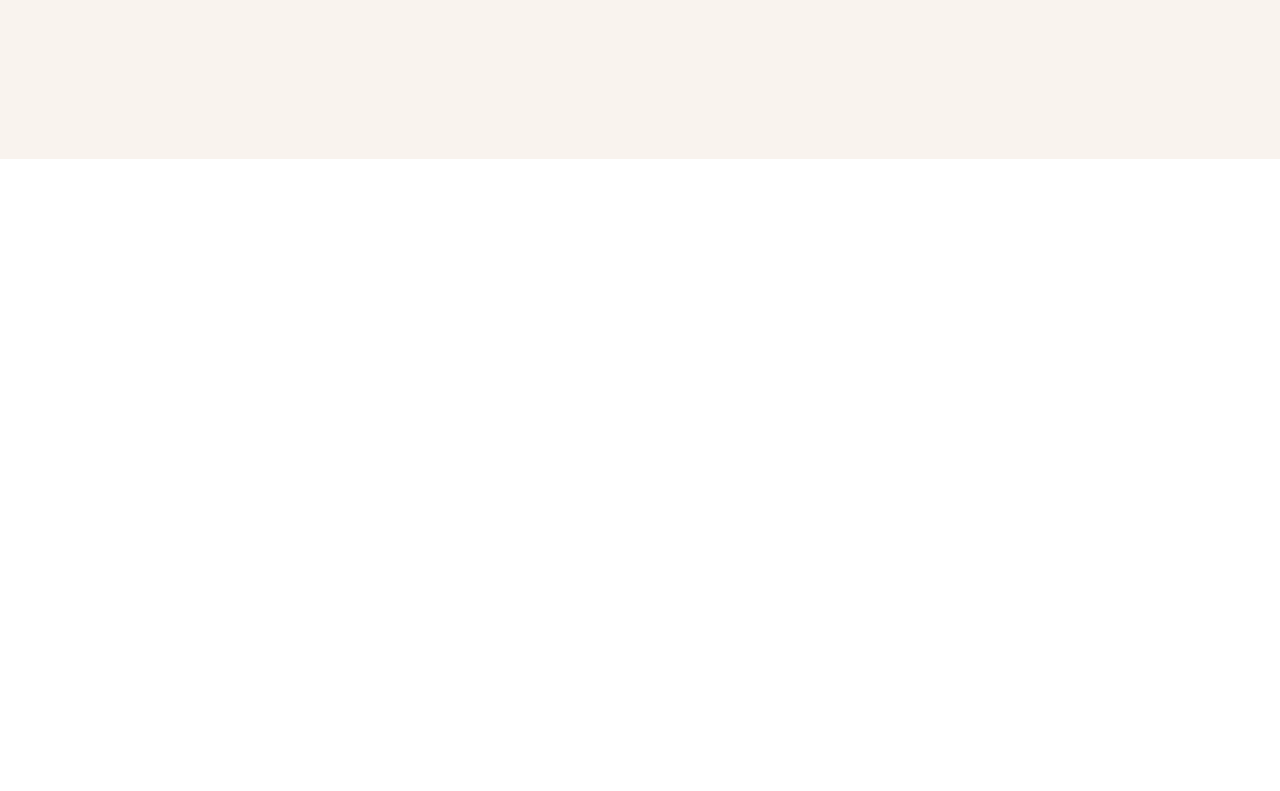
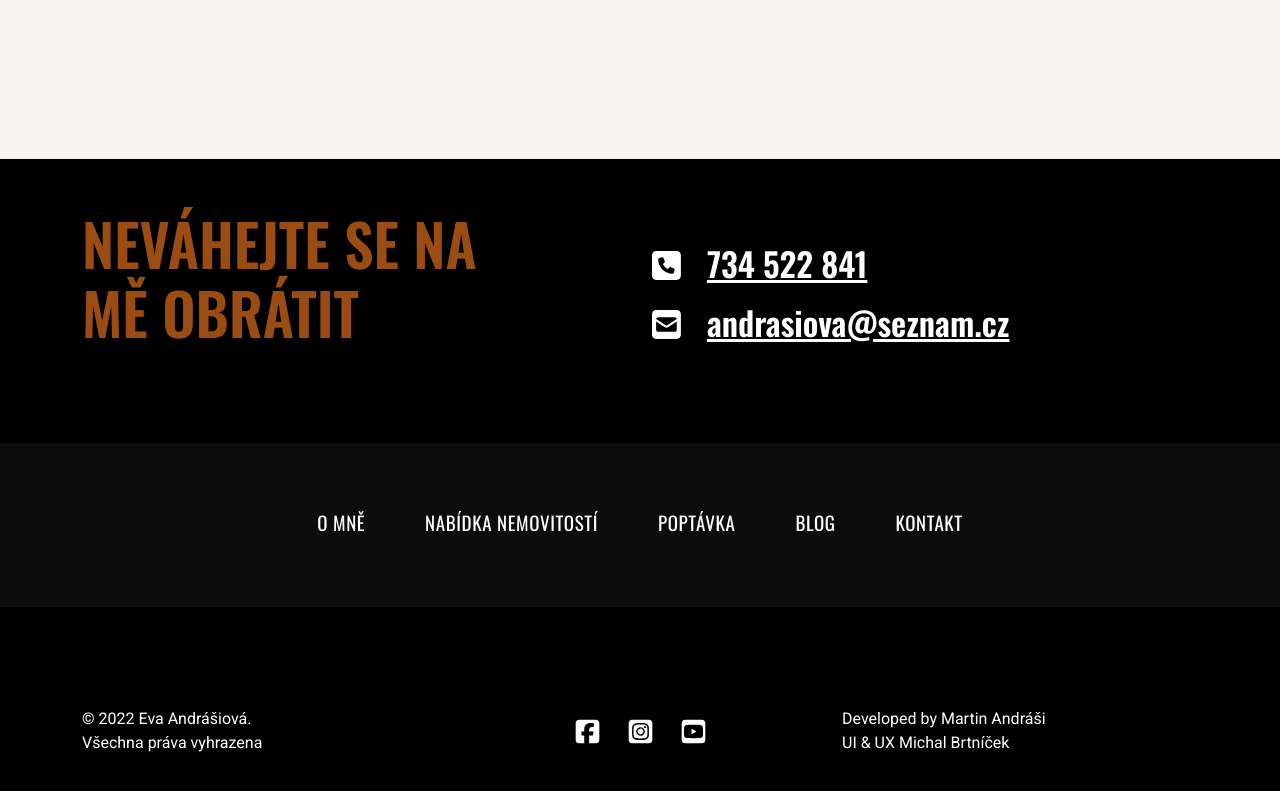
Before and after one commit to Guteres007/andrasiova-frontend-next-js, a Next.js app: page / in a window 1280 px wide. Shown: the part 4769-5560 px from the top of the page. Before the commit the page ends 4928 px from the top, so only its background shows below. Built offline with nearby package versions, Linux system fonts and the light colour scheme.

Commit message:
property offers and homepage

```diff
--- a/components/Base-layout.js
+++ b/components/Base-layout.js
@@ -1,5 +1,6 @@
 import Head from 'next/head'
 import Header from "./Header";
+import Footer from "./Footer";
 
 export default function BaseLayout({ children }) {
   return (
@@ -9,6 +10,7 @@ export default function BaseLayout({ children }) {
       </Head>
          <Header/>
          {children}
+        <Footer/>
       </>
   )
 }
--- /dev/null
+++ b/components/Footer.js
@@ -0,0 +1,141 @@
+import {useMemo} from "react";
+import {Col, Container, Row} from "react-bootstrap";
+import styles from '../styles/components/footer.module.scss'
+import {FontAwesomeIcon} from '@fortawesome/react-fontawesome'
+import {faPhoneSquare, faEnvelopeSquare,} from "@fortawesome/free-solid-svg-icons";
+import {faFacebookSquare, faYoutubeSquare, faInstagramSquare} from "@fortawesome/free-brands-svg-icons";
+import Link from "next/link";
+
+
+export default function Footer() {
+    const year = new Date().getFullYear();
+    return (
+        <div className={styles.footer}>
+            <div className={styles.ctaSection}>
+                <Container>
+                    <Row>
+                        <Col xl={6}>
+                            <strong className={styles.title}>
+                                Neváhejte se na <br/>
+                                mě obrátit
+                            </strong>
+                        </Col>
+                        <Col xl={6}>
+                            <ul className={styles.contactSection}>
+                                <li>
+                                    <Link href={'/pryc'}>
+                                        <a>
+                                            <FontAwesomeIcon className={'text-white'} color={"white"}
+                                                             icon={faPhoneSquare}/>
+                                            <span>734 522 841</span>
+                                        </a>
+                                    </Link>
+                                </li>
+                                <li>
+                                    <Link href={'/pryc'}>
+                                        <a>
+                                            <FontAwesomeIcon className={'text-white'} icon={faEnvelopeSquare}/>
+                                            <span>andrasiova@seznam.cz</span>
+                                        </a>
+                                    </Link>
+                                </li>
+                            </ul>
+                        </Col>
+
+                    </Row>
+                </Container>
+            </div>
+
+            <div className={styles.linkSection}>
+                <Container>
+                    <Row>
+                        <Col>
+                            <ul>
+                                <li>
+                                    <Link href={'/pryc'}>
+                                        <a>
+                                            O mně
+                                        </a>
+                                    </Link>
+                                </li>
+                                <li>
+                                    <Link href={'/pryc'}>
+                                        <a>
+                                            Nabídka nemovitostí
+                                        </a>
+                                    </Link>
+                                </li>
+                                <li>
+                                    <Link href={'/pryc'}>
+                                        <a>
+                                            Poptávka
+                                        </a>
+                                    </Link>
+                                </li>
+                                <li>
+                                    <Link href={'/pryc'}>
+                                        <a>
+                                            Blog
+                                        </a>
+                                    </Link>
+                                </li>
+                                <li>
+                                    <Link href={'/pryc'}>
+                                        <a>
+                                            Kontakt
+                                        </a>
+                                    </Link>
+                                </li>
+                            </ul>
+                        </Col>
+                    </Row>
+                </Container>
+            </div>
+
+            <div className={styles.rights}>
+                <Container>
+                    <Row>
+                        <Col xl={4}>
+                            <p>
+                                © {year} Eva Andrášiová. <br/>
+                                Všechna práva vyhrazena
+                            </p>
+                        </Col>
+                        <Col xl={4}>
+                            <ul className={styles.social}>
+                                <li>
+                                    <Link href={'/pryc'}>
+                                        <a>
+                                            <FontAwesomeIcon className={'text-white'} icon={faFacebookSquare}/>
+                                        </a>
+                                    </Link>
+                                </li>
+                                <li>
+                                    <Link href={'/pryc'}>
+                                        <a>
+                                            <FontAwesomeIcon className={'text-white'} icon={faInstagramSquare}/>
+                                        </a>
+                                    </Link>
+                                </li>
+                                <li>
+                                    <Link href={'/pryc'}>
+                                        <a>
+                                            <FontAwesomeIcon className={'text-white'} icon={faYoutubeSquare}/>
+                                        </a>
+                                    </Link>
+                                </li>
+                            </ul>
+                        </Col>
+
+                        <Col xl={4}>
+                            <div>
+                                Developed by Martin Andráši <br/>
+                                UI & UX Michal Brtníček
+                            </div>
+                        </Col>
+                    </Row>
+                </Container>
+            </div>
+        </div>
+    )
+}
--- /dev/null
+++ b/styles/components/footer.module.scss
@@ -0,0 +1,105 @@
+.footer {
+  background: black;
+}
+
+.ctaSection {
+  padding-top: 50px;
+  padding-bottom: 80px;
+}
+
+.contactSection {
+  list-style: none;
+  padding-left: 0;
+  margin-top: 30px;
+}
+
+.contactSection a {
+  font-family: "Oswald", sans-serif;
+  color: #fff;
+  font-size: 33px;
+  font-weight: 700;
+  font-style: normal;
+  letter-spacing: normal;
+  line-height: normal;
+  text-align: left;
+}
+
+.contactSection li:last-child {
+  margin-top: 10px;
+}
+
+.contactSection a span {
+  margin-left: 26px;
+}
+
+.title {
+  height: 139px;
+  color: #9a4c12;
+  font-family: "Oswald", sans-serif;
+  font-size: 58px;
+  font-weight: 700;
+  font-style: normal;
+  letter-spacing: normal;
+  line-height: 69px;
+  text-align: left;
+  text-transform: uppercase;
+}
+
+.linkSection {
+  padding: 55px 0 45px 0;
+  background: #0d0d0d;
+  border-top: #252321;
+  border-bottom: #252321;
+}
+
+.linkSection ul {
+  display: flex;
+  justify-content: center;
+  list-style: none;
+  padding-left: 0;
+}
+
+.linkSection li {
+  margin-right: 60px;
+}
+
+.linkSection li:last-child {
+  margin-right: 0;
+}
+
+.linkSection a {
+  color: #ffffff;
+  font-family: "Oswald", sans-serif;
+  font-size: 19px;
+  font-weight: 400;
+  font-style: normal;
+  letter-spacing: 0.6px;
+  line-height: 48px;
+  text-align: right;
+  text-transform: uppercase;
+  text-decoration: none;
+}
+
+.linkSection a:hover {
+  color: #9a4c12;
+}
+
+.rights {
+  padding: 100px 0 80px 0;
+  color: #fff;
+}
+
+.social {
+  list-style: none;
+  padding-left: 0;
+  display: flex;
+  justify-content: center;
+}
+.social li {
+  margin: 11px;
+}
+
+.social svg {
+  width: 31px;
+  height: 27px;;
+}
--- a/styles/globals.scss
+++ b/styles/globals.scss
@@ -18,3 +18,6 @@ h1, h2, h3, h4, h5, h6 {
 .text-orange {
   color: #9a4c12;
 }
+.text-white {
+  color: #fff;
+}
--- /dev/null
+++ b/styles/pages/property.module.scss
@@ -0,0 +1,3 @@
+.propertySection {
+  background: #f4e7de;
+}
```
Also changed, not shown: pages/nabidka-nemovitosti.js (added, +39 -0 lines).
